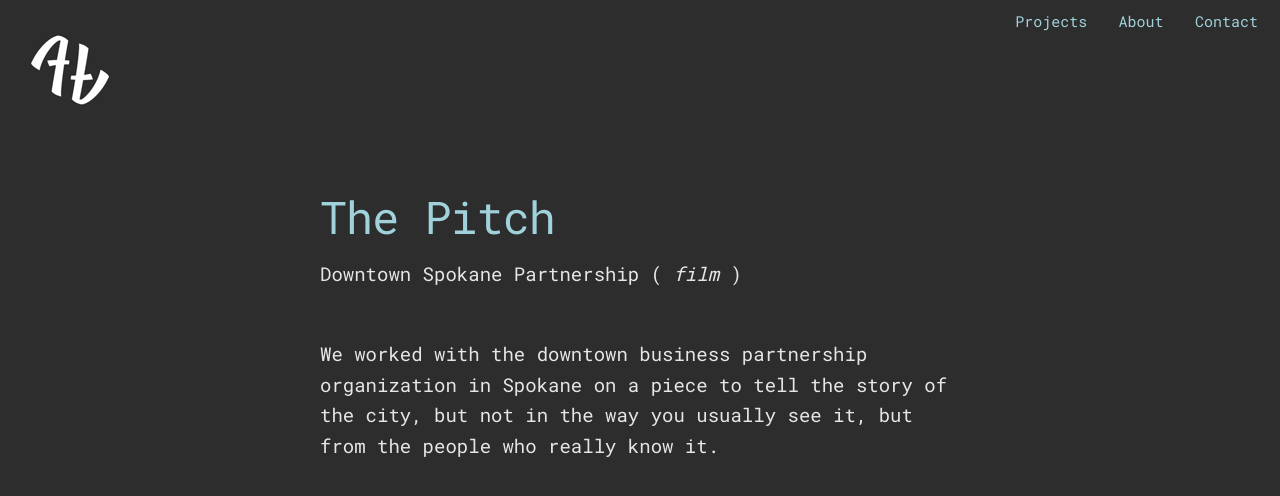
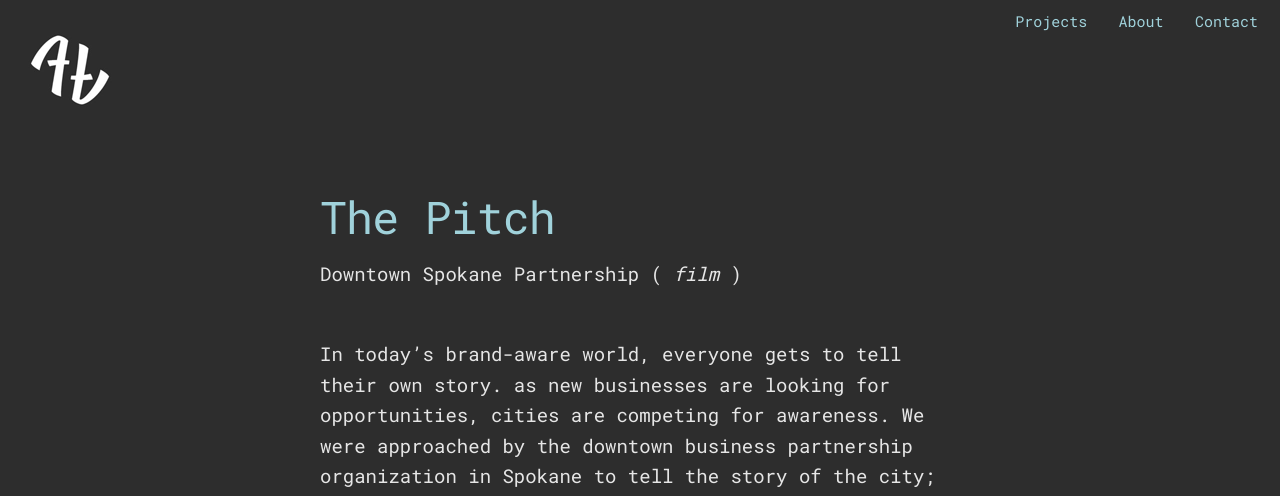
Before and after one commit to factorytown/factorytown.github.io, a Jekyll site: the page built from _projects/the-pitch.markdown, in a window 1280 px wide, cut to the strip 0-496 px from the top of the page. Built offline with Jekyll 4.4.1, drawn with Linux system fonts in a browser that asks for light colours; nearby versions of some CDN libraries; some of the changed text lies outside the part shown.

Commit message:
Updated The Pitch

```diff
--- a/_projects/the-pitch.markdown
+++ b/_projects/the-pitch.markdown
@@ -8,10 +8,7 @@ Sub-Title: Downtown Spokane Partnership
 Featured-Image: "/uploads/Pitch8-9b03ee.JPG"
 ---
 
-We worked with the downtown business partnership organization in Spokane on a piece to tell the story of the city, but not in the way you usually see it, but from the people who really know it.
-
-
-
+In today's brand-aware world, everyone gets to tell their own story. as new businesses are looking for opportunities, cities are competing for awareness. We were approached by the downtown business partnership organization in Spokane to tell the story of the city; not in the way you usually see it, but from the people who are living it.
 
 
 <iframe src="https://player.vimeo.com/video/252648997" width="640" height="337" frameborder="0" allowfullscreen></iframe>
```
